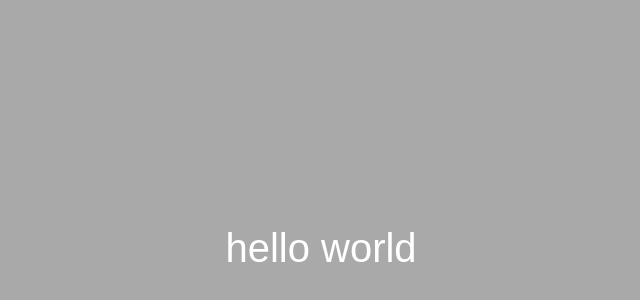
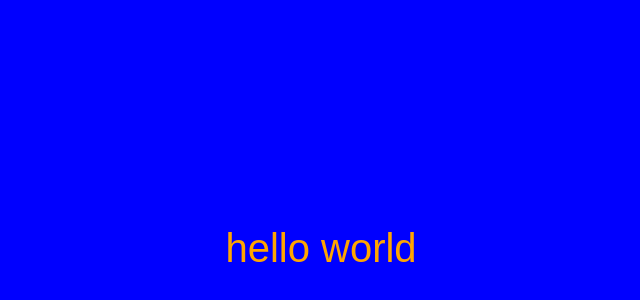
Before and after one commit to Ava-C-J/HelloWorld, a plain HTML site: page index.html in a window 1280 px wide. Shown: the part 152-452 px from the top of the page, without its empty margins (319-959 px from the left). Drawn offline with Linux system fonts and the light colour scheme.

Commit message:
Update index.html

```diff
--- a/index.html
+++ b/index.html
@@ -14,7 +14,7 @@
 
 body {
 
-background-color: darkgray;
+background-color: blue;
 
 height: 100vh;
 
@@ -30,7 +30,7 @@ font-size: 40px;
 
 font-family: Arial, sans-serif;
 
-color: white;
+color: orange;
 
  }
 
```
